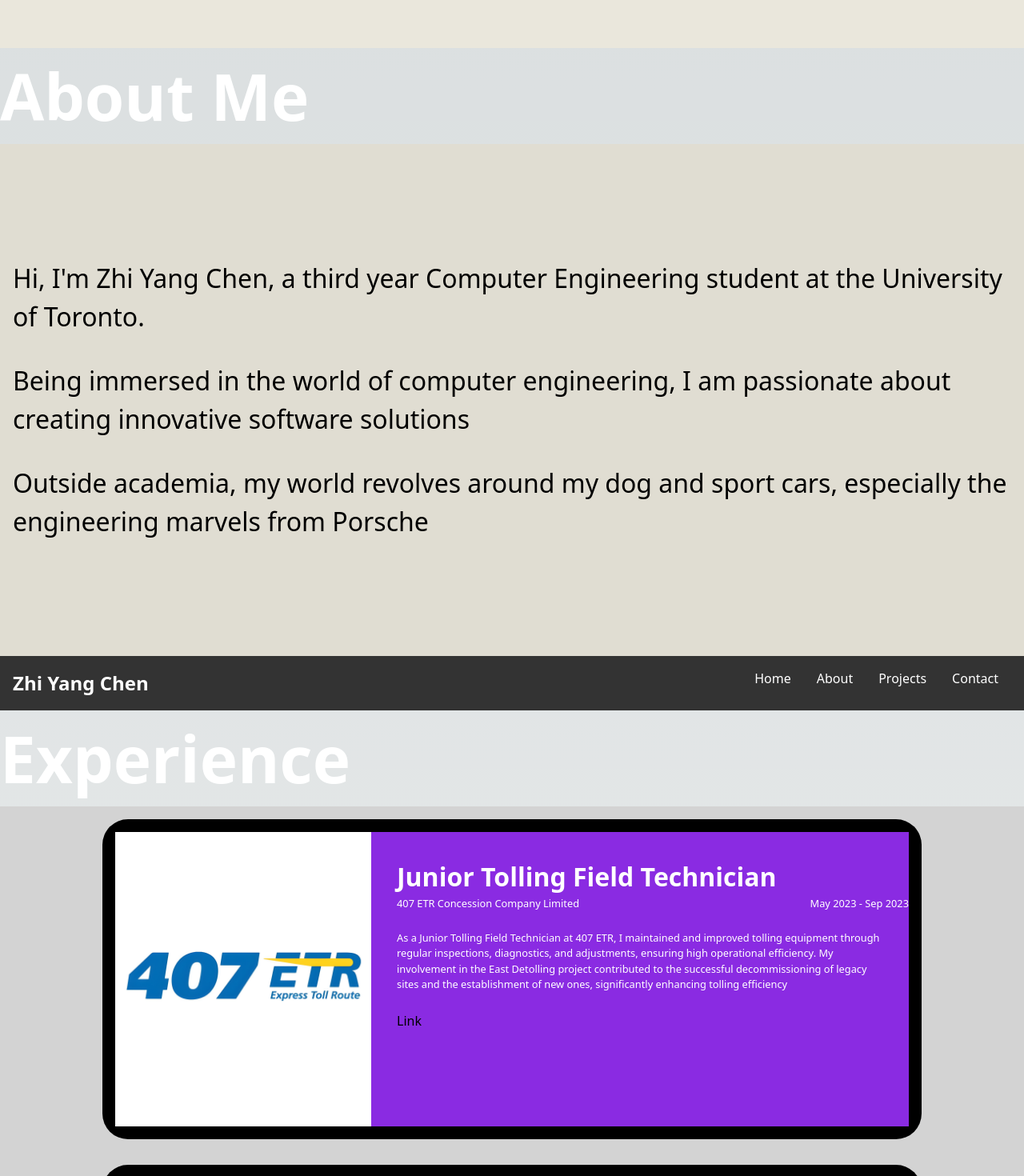
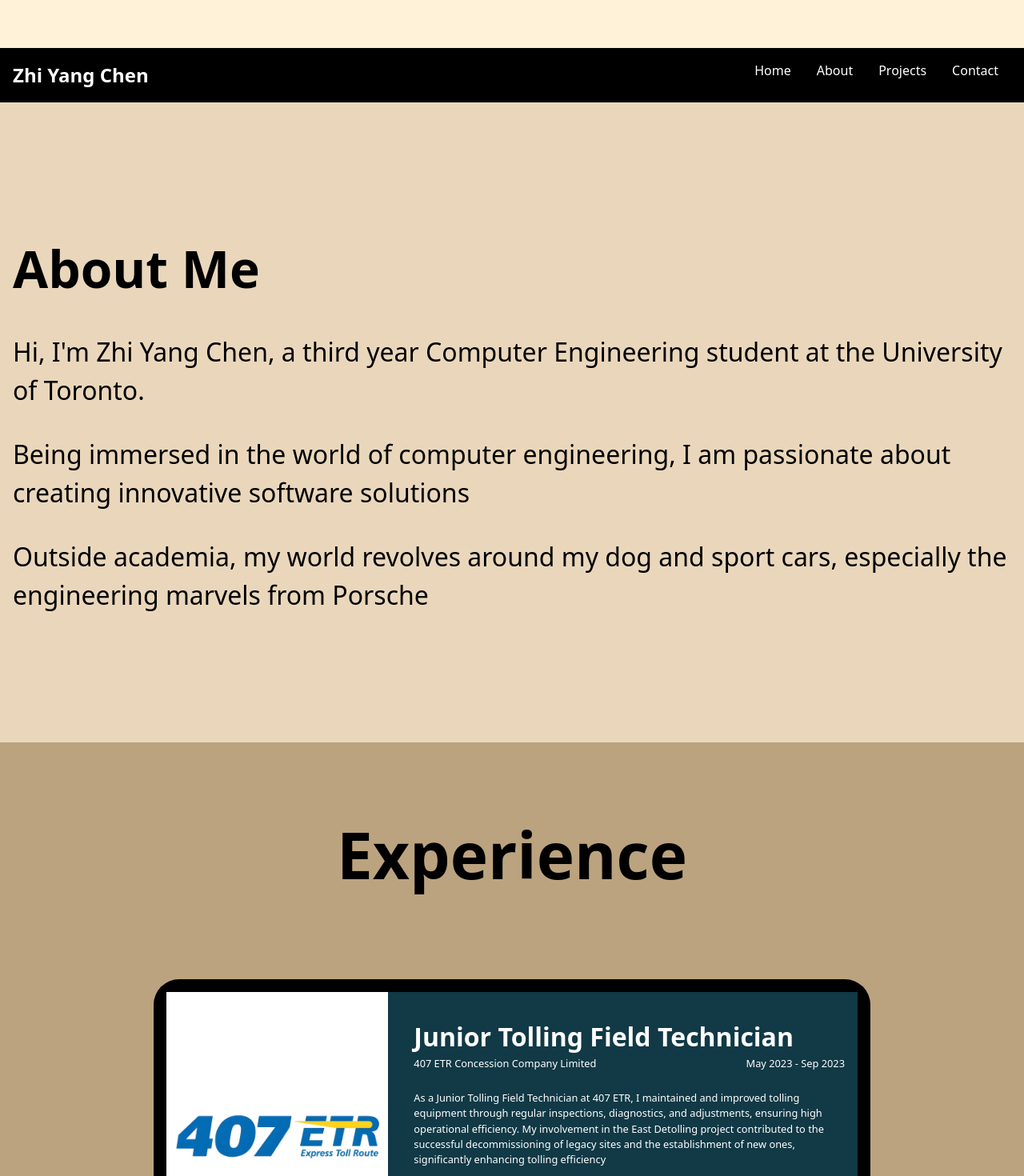
Before and after one commit to zhiyangg/website, a Next.js app: page / in a window 1280 px wide. Shown: the part 740-2210 px from the top of the page at 80% size. Built offline with nearby package versions, Linux system fonts and the light colour scheme.

Commit message:
finished website colour scheme

```diff
--- a/src/app/page.js
+++ b/src/app/page.js
@@ -17,11 +17,12 @@ const Page = () => {
             <Home />
 
             {/* About */}
-        <Header title="About Me"/>
+            <Navbar />
             <About />
 
             {/* Experience  */}
-        <Navbar />
+
+
             <Header title="Experience"/>
             <Exp
                 position="Junior Tolling Field Technician"
--- a/src/components/about.js
+++ b/src/components/about.js
@@ -7,6 +7,7 @@ export default function About() {
         <main>
             <div className={styles.card}>
                 <div className={styles.body}>
+                    <h2>About Me</h2>
                     <p>Hi, I'm Zhi Yang Chen, a third year Computer Engineering student at the University of Toronto. </p>
                     <p>Being immersed in the world of computer engineering, I am passionate about creating innovative software solutions </p>
                     <p>Outside academia, my world revolves around my dog and sport cars, especially the engineering marvels from Porsche </p>
--- a/src/components/exp.js
+++ b/src/components/exp.js
@@ -4,7 +4,7 @@ import styles from '../styles/exp.module.css';
 
 export default function exp({position, company, startDate, endDate, description, imgPath, imgAlt, linkURL}) {
     return (
-        <main>
+        <main className={styles.main}>
             <div className={styles.outerCard}>
                 <div className={styles.innerCard}>
                     <div className={styles.imageCard}>
--- a/src/components/header.js
+++ b/src/components/header.js
@@ -3,7 +3,7 @@ import styles from '../styles/header.module.css';
 
 export default function header({title}) {
     return (
-        <main>
+        <main className={styles.main}>
             <h2 className={styles.h2}>{title}</h2>
         </main>
     );
--- a/src/components/project.js
+++ b/src/components/project.js
@@ -4,7 +4,7 @@ import styles from '../styles/project.module.css';
 
 export default function project({position, software, description, imgPath, imgAlt, linkURL, linkText}) {
     return (
-        <main>
+        <main className={styles.main}>
             <div className={styles.outerCard}>
                 <div className={styles.innerCard}>
                     <div className={styles.body}>
--- a/src/styles/about.module.css
+++ b/src/styles/about.module.css
@@ -4,13 +4,20 @@
     justify-content: center;
     align-items: center;
     width: 100vw;
-    height: 80vh;
-    background-color: #e0ddd2;
+    height: 100vh;
+    background-color: #EAD7BB;
+
 }
 
+.body h2 {
+    padding: 1rem;
+    font-size: 4rem;
+    color: black;
+    font-weight: bold;
+}
 .body p {
     padding: 1rem;
     font-size: 2rem;
     color: black;
-    font-weight: 500;
+    font-weight: lighter;
 }
--- a/src/styles/contact.module.css
+++ b/src/styles/contact.module.css
@@ -4,12 +4,14 @@
     align-items: center;
     height: 10vh;
     width: 100vw;
-    background-color: grey;
+    background-color: #0F2167;
 }
 
 .header {
     flex: 3;
-    background-color: aqua;
+    color: white;
+    font-size: 1rem;
+    font-weight: lighter;
     padding-left: 2rem;
 }
 
@@ -18,4 +20,6 @@
     display: flex;
     justify-content: space-between;
     padding: 0 2rem 0;
+    color: white;
+    font-weight: lighter;
 }
--- a/src/styles/exp.module.css
+++ b/src/styles/exp.module.css
@@ -1,15 +1,11 @@
 .main {
-    display: flex;
-    justify-content: center;
-    align-items: center;
     width: 100vw;
-    height: 100vh;
+    background-color: #BCA37F;
 }
 
 .outerCard {
     display: flex;
     justify-content: center;
-    background-color: lightgrey;
     padding: 1rem 2rem;
 }
 .innerCard {
@@ -19,7 +15,7 @@
     padding: 1rem;
     border-radius: 2rem;
     height: 50vh;
-    width: 80vw;
+    width: 70vw;
 }
 
 .imageCard {
@@ -31,12 +27,13 @@
 .body {
     flex: 4; /* 4/6 w.r.t main */
     display: flex;
-    background-color: blueviolet;
+    background-color: #113946;
     padding: 2rem 0 2rem 2rem;
 }
 .body .container { /* aligning company and date */
     display: flex;
     justify-content: space-between;
+    padding-right: 1rem;
 }
 .body h2 {
     color: white;
@@ -49,6 +46,5 @@
     font-size: 1vw;
 }
 .body p {
-    max-width: 40rem;
     padding: 1.5rem 2rem 0 0;
 }
--- a/src/styles/header.module.css
+++ b/src/styles/header.module.css
@@ -1,13 +1,13 @@
 .main {
     display: flex;
     justify-content: center;
-    align-items: center;
+    background-color: #BCA37F;
     width: 100vw;
-    height: 100vh;
+    padding: 5rem 0;
 }
 
 .h2 {
-    color: white;
+    color: black;
     font-size: 5rem;
-    font-weight: bold;
+    font-weight: bolder;
 }
--- a/src/styles/home.module.css
+++ b/src/styles/home.module.css
@@ -3,9 +3,9 @@
     flex-direction: row;
     justify-content: center;
     align-items: center;
-    width: 100vw; /* takes up 100% of the vw and vh */
-    height: 100vh; /* takes up 100% of the vw and vh */
-    background-color: #EAE7DC;
+    width: 100vw;
+    height: 100vh;
+    background-color: #FFF2D8;
 }
 
 .body {
--- a/src/styles/navbar.module.css
+++ b/src/styles/navbar.module.css
@@ -1,5 +1,5 @@
 .navbar {
-  background-color: #333;
+    background-color: black;
     color: white;
     display: flex;
     justify-content: space-between;
@@ -9,6 +9,7 @@
     left: 0;
     right: 0;
     z-index: 1000;
+    width: 100vw;
 }
 
 .logo a {
--- a/src/styles/project.module.css
+++ b/src/styles/project.module.css
@@ -1,15 +1,11 @@
 .main {
-    display: flex;
-    justify-content: center;
-    align-items: center;
     width: 100vw;
-    height: 100vh;
+    background-color: #BCA37F;
 }
 
 .outerCard {
     display: flex;
     justify-content: center;
-    background-color: lightgrey;
     padding: 1rem 2rem;
 }
 .innerCard {
@@ -31,7 +27,7 @@
 .body {
     flex: 1; /* 1/2 w.r.t main */
     display: flex;
-    background-color: blue;
+    background-color: #11235A;
     padding: 2rem 0 2rem 2rem;
 }
 .body h2 {
```
Lines whose indentation alone changed are shown as unchanged.
